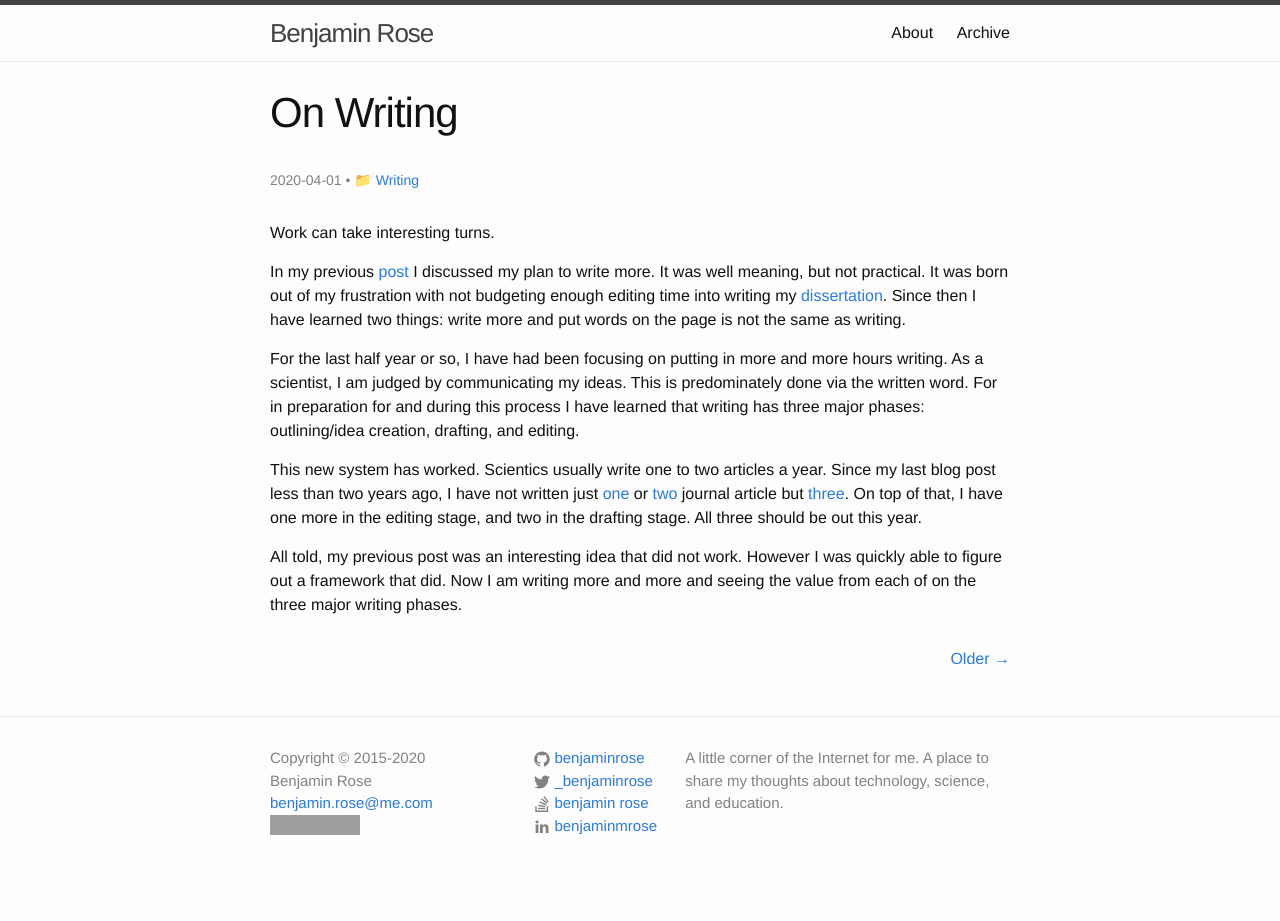
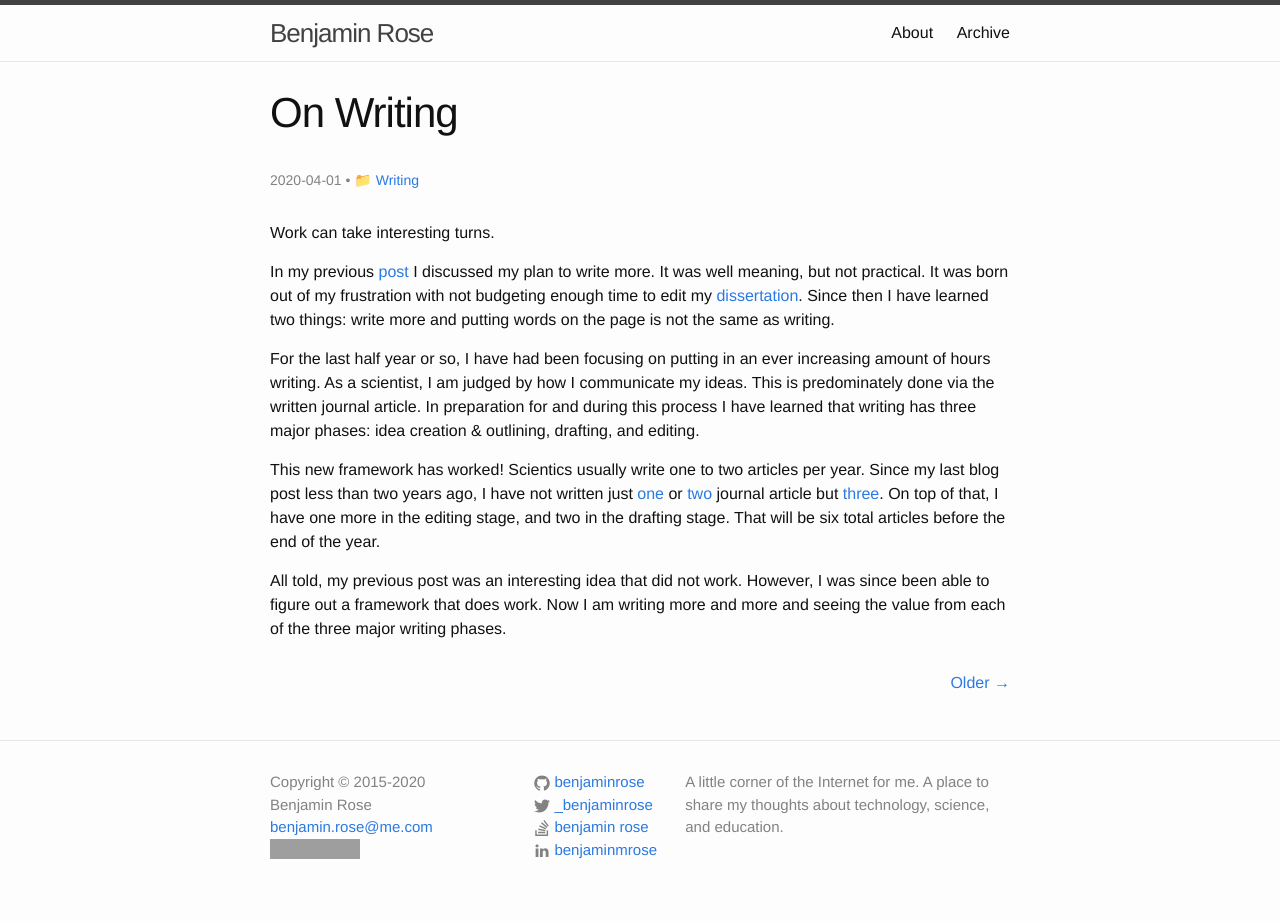
Before and after one commit to benjaminrose/benjaminrose.github.io, a Jekyll site: the page built from _posts/2020-04-01-on-writing.md, in a window 1280 px wide. Built offline with Jekyll 4.4.1, drawn with Linux system fonts in a browser that asks for light colours; before the commit the page ends 900 px from its top, so only the background shows below that; grey boxes are pictures that could not be loaded.

Commit message:
Update typos in On Writing

```diff
--- a/_posts/2020-04-01-on-writing.md
+++ b/_posts/2020-04-01-on-writing.md
@@ -10,17 +10,17 @@ date: 2020-04-01 19:50:00 -0400
 
 Work can take interesting turns.
 
-In my previous [post](http://benjaminrose.github.io/blog/2018/06/14/needing-to-write.html) I discussed my plan to write more. It was well meaning, but not practical. It was born out of my frustration with not budgeting enough editing time into writing my [dissertation]. Since then I have learned two things: write more and put words on the page is not the same as writing.
+In my previous [post](http://benjaminrose.github.io/blog/2018/06/14/needing-to-write.html) I discussed my plan to write more. It was well meaning, but not practical. It was born out of my frustration with not budgeting enough time to edit my [dissertation]. Since then I have learned two things: write more and putting words on the page is not the same as writing.
 
 [dissertation]: https://curate.nd.edu/show/0k225b02573
 
-For the last half year or so, I have had been focusing on putting in more and more hours writing. As a scientist, I am judged by communicating my ideas. This is predominately done via the written word. For in preparation for and during this process I have learned that writing has three major phases: outlining/idea creation, drafting, and editing.
+For the last half year or so, I have had been focusing on putting in an ever increasing amount of hours writing. As a scientist, I am judged by how I communicate my ideas. This is predominately done via the written journal article. In preparation for and during this process I have learned that writing has three major phases: idea creation & outlining, drafting, and editing.
 
-This new system has worked. Scientics usually write one to two articles a year. Since my last blog post less than two years ago, I have not written just [one][rgb2019] or [two][rdr2020] journal article but [three][rdc2020]. On top of that, I have one more in the editing stage, and two in the drafting stage. All three should be out this year.
+This new framework has worked! Scientics usually write one to two articles per year. Since my last blog post less than two years ago, I have not written just [one][rgb2019] or [two][rdr2020] journal article but [three][rdc2020]. On top of that, I have one more in the editing stage, and two in the drafting stage. That will be six total articles before the end of the year.
 
 [rgb2019]: https://ui.adsabs.harvard.edu/abs/2019ApJ...874...32R/abstract
 [rdr2020]: https://ui.adsabs.harvard.edu/abs/2020ApJ...890...60R/abstract
 [rdc2020]: https://ui.adsabs.harvard.edu/abs/2020arXiv200212382R/abstract
 
 
-All told, my previous post was an interesting idea that did not work. However I was quickly able to figure out a framework that did. Now I am writing more and more and seeing the value from each of on the three major writing phases.
+All told, my previous post was an interesting idea that did not work. However, I was since been able to figure out a framework that does work. Now I am writing more and more and seeing the value from each of the three major writing phases.
```
